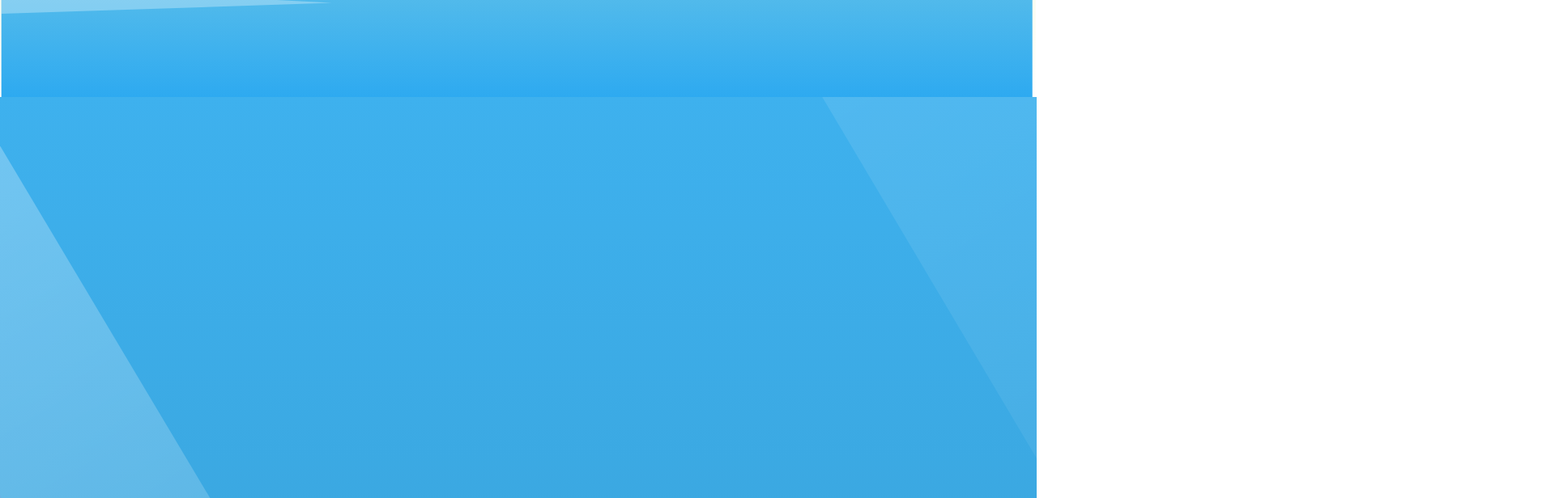
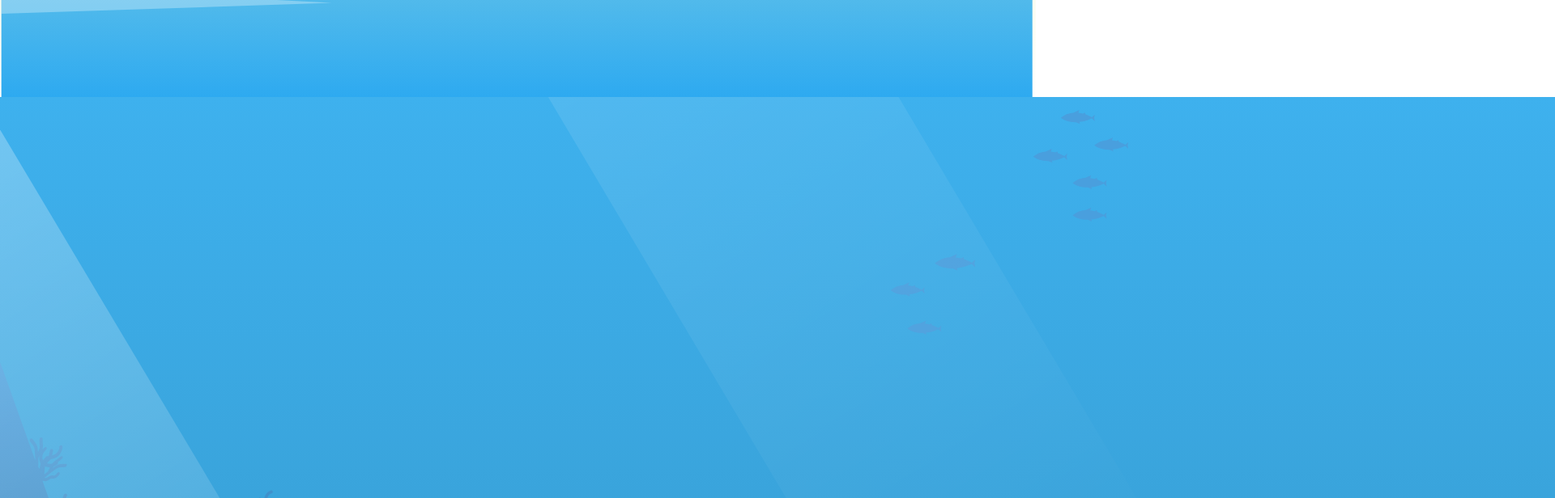
Before and after one commit to cavalown/redesign-the-f2e-home, a Vue app: page / in a window 1280 px wide. Shown: the part 680-1296 px from the top of the page at 81% size, 1920 px wide, since content can reach past the window. Built offline with nearby package versions, Linux system fonts and the light colour scheme.

Commit message:
feat: add home2 background & set position

```diff
--- a/src/App.vue
+++ b/src/App.vue
@@ -8,6 +8,7 @@
 
 <style>
 #app {
+  width: 100vw;
   font-family: Montserrat, Avenir, Helvetica, Arial, sans-serif;
   -webkit-font-smoothing: antialiased;
   -moz-osx-font-smoothing: grayscale;
--- a/src/components/homeComponents/Home1.vue
+++ b/src/components/homeComponents/Home1.vue
@@ -102,7 +102,7 @@ export default {
   background-image: url("../../assets/images/background/background1.svg");
   background-repeat: no-repeat;
   background-size: cover;
-  background-position: 80% center;
+  background-position: center;
   position: relative;
 
   // @include pad {
--- a/src/components/homeComponents/Home2.vue
+++ b/src/components/homeComponents/Home2.vue
@@ -1,22 +1,43 @@
 <template>
-  <div class="home2"></div>
+  <div class="home2">
+    <img src="../../assets/images/background/background2.svg" alt="">
+  </div>
 </template>
 
 <script>
+import { gsap } from "gsap";
+import ScrollTrigger from "gsap/ScrollTrigger";
+import TextPlugin from "gsap/TextPlugin";
 export default {
-  setup() { },
+  mounted() {
+    gsap.registerPlugin(ScrollTrigger, TextPlugin);
+    this.scrollBackground();
+  },
+  methods: {
+    scrollBackground() {
+      // gsap.set('.home2', { position: 'fixed', width: 7900, height: 5600, transformOrigin: '0 0' });
+      // gsap.to('.home2', { duration: 1, opacity: 1, ease: 'power2.inOut', delay: 0.3 });
+      // gsap.timeline({ scrollTrigger: { trigger: '.home', start: 'left bottom', end: 'right bottom', scrub: 1 } });
+      // .to('#c', { motionPath: '#p', immediateRender: true, ease: 'none' }, 0)
+      // .from('#p', { drawSVG: '0 0', ease: 'none' }, 0)
+      // window.onload = window.onresize = () => { gsap.set('#container', { left: innerWidth / 2, top: innerHeight / 2 }); };
+    }
+  },
 };
 </script>
 
 <style lang="scss">
 .home2 {
-  // height: 100vh; //981px;
-  width: 100vw;
-  height: 100vh;
+  // width: 5000px;
+  // height: 100vh;
   background-color: #fff;
-  background-image: url("../../assets/images/background/background2.svg");
-  background-repeat: no-repeat;
-  background-size: auto;
-  background-position: absolute;
+
+  // background-position: 0 0;
+  img {
+    height: 200vh;
+    overflow: scroll;
+    position: absolute;
+    left: 0%;
+  }
 }
 </style>
--- a/src/views/Home.vue
+++ b/src/views/Home.vue
@@ -7,7 +7,7 @@
       <Home2 />
     </div>
     <div class="end-water panel" id="panel3">
-      <Home3 />
+      <!-- <Home3 /> -->
     </div>
   </div>
 </template>
@@ -19,14 +19,14 @@ import ScrollTrigger from "gsap/ScrollTrigger";
 import TextPlugin from "gsap/TextPlugin";
 import Home1 from "../components/homeComponents/Home1.vue";
 import Home2 from "../components/homeComponents/Home2.vue";
-import Home3 from "../components/homeComponents/Home3.vue";
+// import Home3 from "../components/homeComponents/Home3.vue";
 
 export default {
   name: "Home",
   components: {
     Home1,
     Home2,
-    Home3,
+    // Home3,
   },
   mounted() {
     gsap.registerPlugin(ScrollTrigger, TextPlugin);
@@ -74,9 +74,9 @@ export default {
 
 <style lang="scss">
 .home {
-  position: relative;
+  position: absolute;
   width: 100vw;
-  height: auto;
+  height: 100vh;
 
   .panel {
     position: relative;
```
